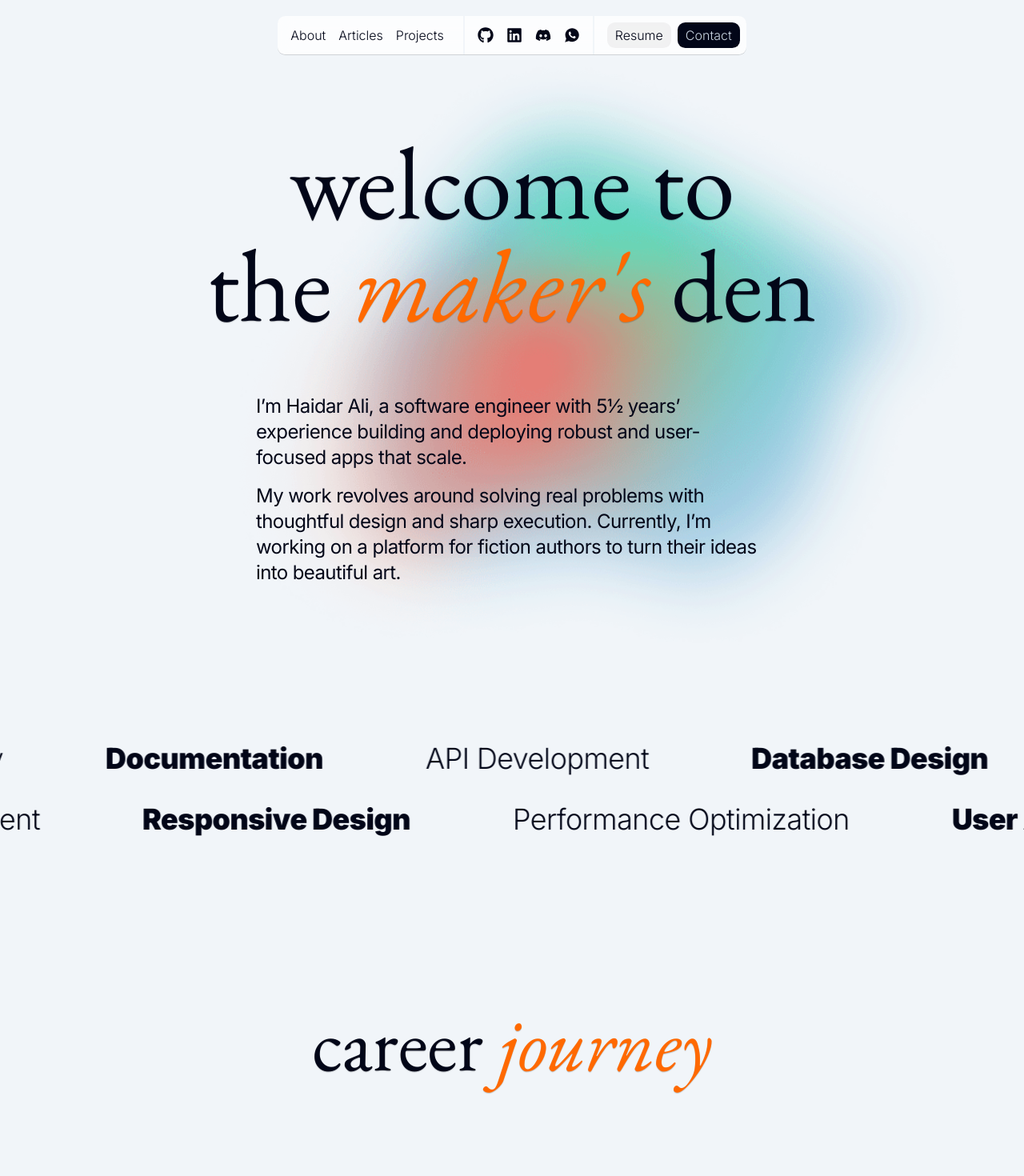
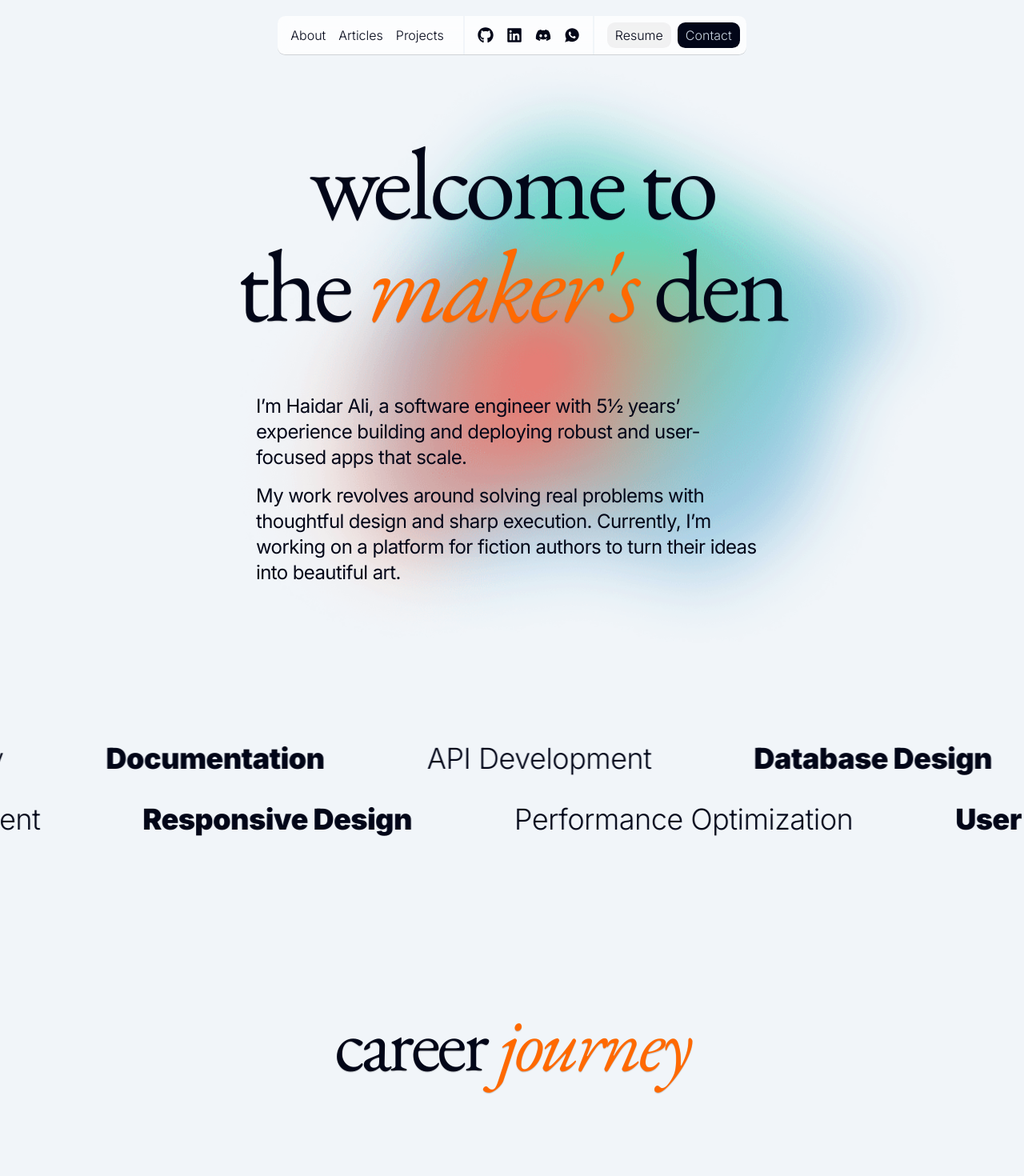
Before and after one commit to haidar47x/haidar47x.github.io, a React (Vite) app: page /#/ in a window 1280 px wide. Shown: the top 1470 px of the page at 80% size. Built offline with nearby package versions, Linux system fonts and the light colour scheme; the HTML template or start-up script is replaced by a standard one.

Commit message:
Letter tracking enhancements

```diff
--- a/src/components/pages/Projects.jsx
+++ b/src/components/pages/Projects.jsx
@@ -12,7 +12,7 @@ function Projects() {
         className="animate-fade absolute top-0 -left-32 -z-10 h-[4/12] w-full overflow-x-hidden opacity-100 sm:w-auto md:-left-60 lg:-left-30 xl:left-40"
       />
       <div className="wrapper flex w-full flex-col gap-12 px-4 sm:px-8 md:gap-24 md:px-12 lg:w-10/12 lg:px-0 xl:w-8/12">
-        <h1 className="eb-garamond text-shadow/25 text-5xl text-shadow-xs md:text-8xl">
+        <h1 className="eb-garamond text-shadow/25 text-5xl text-shadow-xs md:text-8xl tracking-[-4px]">
           things I've <em className="text-orange-500 dark:text-orange-300">built</em>
         </h1>
         <div className="projects flex flex-col gap-20">
--- a/src/components/pages/sections/Article.jsx
+++ b/src/components/pages/sections/Article.jsx
@@ -21,7 +21,7 @@ function Article({ post, separatorYear, printSeparator = false }) {
     <React.Fragment>
       {printSeparator ? <Separator year={separatorYear} className="" /> : null}
       <div className="entry flex flex-col justify-start gap-1 pl-0.5">
-        <div className="eb-garamond text-sm font-semibold text-slate-600 dark:text-slate-400 italic md:text-base">
+        <div className="eb-garamond text-sm font-semibold text-slate-600 dark:text-slate-300 italic md:text-base">
           <time dateTime={post.date}>{ format(post.date) }</time>
         </div>
         <h3 className="text-sm hover:text-orange-500 hover:dark:text-orange-300 sm:text-base md:text-lg">
--- a/src/components/pages/sections/CareeerJourney.jsx
+++ b/src/components/pages/sections/CareeerJourney.jsx
@@ -36,7 +36,7 @@ function CareerJourney() {
 
   return (
     <div className="relative flex flex-col items-center overflow-x-hidden gap-20 py-12 md:gap-36 md:py-24">
-      <h1 className="eb-garamond text-shadow/25 text-center text-5xl text-shadow-xs md:text-8xl">
+      <h1 className="eb-garamond text-shadow/25 text-center text-5xl text-shadow-xs md:text-8xl tracking-[-4px]">
         career <em className="text-orange-500 dark:text-orange-300">journey</em>
       </h1>
       <div className="relative w-full max-w-4xl">
--- a/src/components/pages/sections/Toolbelt.jsx
+++ b/src/components/pages/sections/Toolbelt.jsx
@@ -84,7 +84,7 @@ function Toolbelt() {
             {tools[stack].map((t, j) => {
               const Icon = t.icon;
               return (
-                <motion.div key={`${stack} - ${j}`} className="flex items-center gap-2 sm:gap-4"
+                <motion.div key={`${stack} - ${j}`} className="flex items-center gap-2 sm:gap-4 tracking-[-0.4px]"
                   initial={{ opacity: 0, x: xOffset}}
                   whileInView={{ opacity: 1, x: 0 }}
                   viewport={{ once: true, amount: 1.0 }}
--- a/src/components/pages/sections/Welcome.jsx
+++ b/src/components/pages/sections/Welcome.jsx
@@ -8,7 +8,7 @@ function Welcome() {
         alt="Gradient"
         className="animate-fade absolute top-0 -right-48 -z-10 h-[80%] w-full overflow-x-hidden opacity-100 sm:h-[100%] sm:w-auto md:-right-60 lg:-right-24 xl:right-12"
       />
-      <h1 className="eb-garamond text-shadow/25 text-center text-5xl text-shadow-xs md:text-8xl lg:text-9xl">
+      <h1 className="eb-garamond text-shadow/25 text-center tracking-[-5px] text-5xl text-shadow-xs md:text-8xl lg:text-9xl">
         welcome to
         <br />
         the <em className="text-orange-500 dark:text-orange-300">
--- a/src/components/pages/sections/WhatIDo.jsx
+++ b/src/components/pages/sections/WhatIDo.jsx
@@ -40,7 +40,7 @@ function InfiniteMarquee({ items, reverse = false }) {
   return (
     <div className="marquee relative h-16 w-screen max-w-full overflow-x-hidden">
       <motion.div
-        className="track absolute whitespace-nowrap tracking-[-0.6px]"
+        className="track absolute whitespace-nowrap tracking-[-0.5px]"
         style={{ willChange: "transform" }}
         variants={{
           animate: {
```
Also changed, not shown: src/components/pages/ReadBooks.jsx (deleted).
